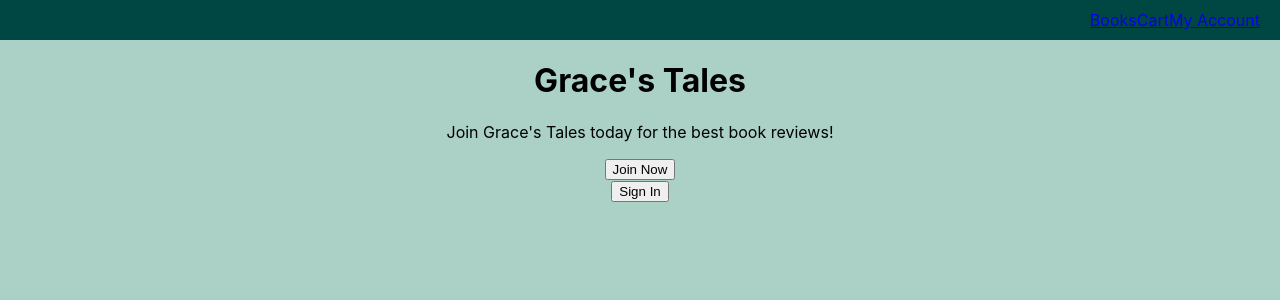
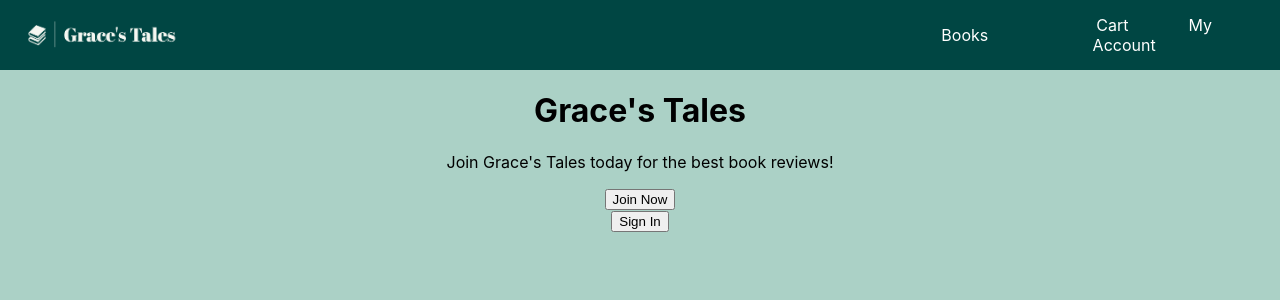
Before and after one commit to tiffpereira/Graces-Tales, a React (Create React App) app in the folder client/: page / in a window 1280 px wide. Shown: the top 300 px of the page. Built offline with nearby package versions, Linux system fonts and the light colour scheme.

Commit message:
fixed navbar

```diff
--- a/client/src/components/Nav.jsx
+++ b/client/src/components/Nav.jsx
@@ -1,12 +1,19 @@
 import { Link } from "react-router-dom"
 import "../styles/Nav.css"
+import logo from '../assets/logo.png'
 // import { useState } from "react"
 
 const Nav = () => {
     // const [showLinks, setShowLinks] = useState(false)
 
     return (
+        <div>
         <nav>
+            <header>
+                <Link to='/'>
+                    <img src= {logo} alt="logo"/>
+                </Link>
+            </header>
             <div>
             <Link to=""></Link>
             <Link className="rightside"to="/Books">Books</Link>
@@ -16,6 +23,7 @@ const Nav = () => {
                 <Link className="rightside" to="/myaccount">My Account</Link>
             </div>
         </nav>
+        </div>
     )
 
 }
--- a/client/src/styles/Nav.css
+++ b/client/src/styles/Nav.css
@@ -9,5 +9,19 @@ nav {
 }
 
 nav .rightside {
-    justify-content: flex-end;
+    padding: 0px 30px;
+    color: white;
+    text-decoration: none;
+
 }
+
+img {
+    justify-content: right;
+    padding-right: 725px;
+    height: 50px;
+    float: left
+}
+
+Link {
+    text-decoration: none;
+}
```
